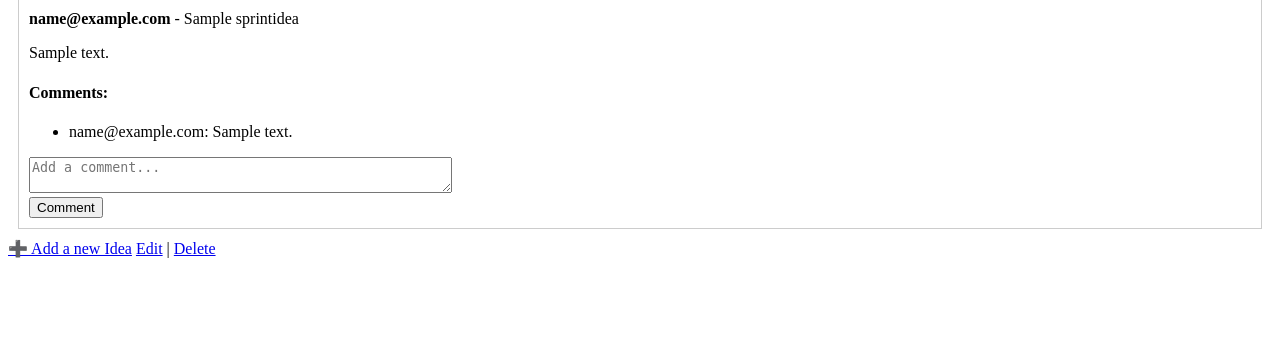
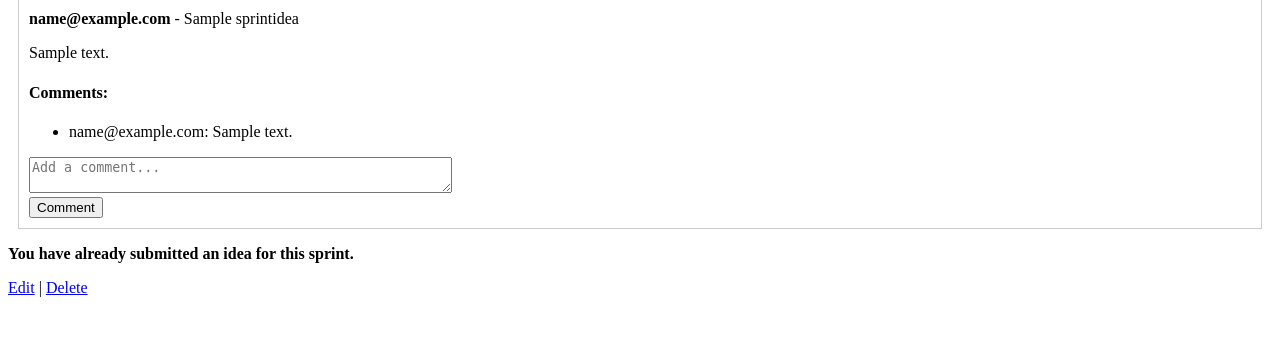
Before and after one commit to charmheroku/youth-portal, a Django app: page /books/sprint/1/ in a window 1280 px wide. Shown: the part 214-553 px from the top of the page. Run offline with Django 5.2, Linux system fonts and the light colour scheme; a user stored in the database is signed in; tables that the repository leaves empty hold one stand-in row (values such as "Sample post").

Commit message:
fix(ideas): restrict users to submitting only one idea per sprint

```diff
--- a/books/views.py
+++ b/books/views.py
@@ -217,16 +217,26 @@ class ReadingSprintDetailView(LoginRequiredMixin, DetailView):
     template_name = "books/sprint_detail.html"
     context_object_name = "sprint"
 
+    def get_queryset(self):
+        """
+        Prefetch related ideas to optimize queries.
+        """
+        return super().get_queryset().prefetch_related("ideas")
+
     def get_context_data(self, **kwargs):
         """
         Passes information if the user has completed this sprint.
         """
         context = super().get_context_data(**kwargs)
+        user = self.request.user
         sprint = self.object
 
         context["sprint_read"] = SprintProgress.objects.filter(
             user=self.request.user, sprint=sprint, is_read=True
         ).exists()
+        context["user_has_idea"] = any(
+            idea.user_id == user.id for idea in sprint.ideas.all()
+        )
 
         return context
 
@@ -277,7 +287,6 @@ class MarkSprintAsReadView(LoginRequiredMixin, View):
         group_id = kwargs["group_id"]
         sprint = get_object_or_404(ReadingSprint, id=sprint_id)
 
-        # Check if user is a participant of the group
         if request.user not in sprint.group.participants.all():
             messages.error(request, "You are not a member of this reading group.")
             return redirect("books:sprint_detail", pk=sprint_id)
@@ -312,6 +321,16 @@ class SprintIdeaCreateView(LoginRequiredMixin, View):
     """
 
     def get(self, request, sprint_id):
+        sprint = get_object_or_404(ReadingSprint, id=sprint_id)
+        if SprintIdea.objects.filter(sprint=sprint, user=request.user).exists():
+            messages.warning(
+                request, "You have already submitted an idea for this sprint."
+            )
+            return redirect("books:sprint_detail", pk=sprint_id)
+
+        if request.user not in sprint.group.participants.all():
+            messages.error(request, "You are not a member of this reading group.")
+            return redirect("books:group_detail", pk=sprint.group.id)
         form = SprintIdeaForm()
         return render(
             request, "books/idea_form.html", {"form": form, "sprint_id": sprint_id}
@@ -320,8 +339,10 @@ class SprintIdeaCreateView(LoginRequiredMixin, View):
     def post(self, request, sprint_id):
         sprint = get_object_or_404(ReadingSprint, id=sprint_id)
 
-        if request.user not in sprint.group.participants.all():
-            messages.error(request, "You are not in this group!")
+        if SprintIdea.objects.filter(sprint=sprint, user=request.user).exists():
+            messages.error(
+                request, "You have already submitted an idea for this sprint."
+            )
             return redirect("books:sprint_detail", pk=sprint_id)
 
         form = SprintIdeaForm(request.POST)
--- a/templates/books/sprint_detail.html
+++ b/templates/books/sprint_detail.html
@@ -36,8 +36,12 @@
   <p>No ideas yet.</p>
 {% endif %}
 
-{% if request.user in sprint.group.participants.all %}
-  <a href="{% url 'books:idea_add' sprint.id %}">➕ Add a new Idea</a>
+{% if not user_has_idea %}
+  <a href="{% url 'books:idea_add' sprint.id %}" class="btn btn-success">
+    ➕ Add Your Idea
+  </a>
+{% else %}
+  <p><strong>You have already submitted an idea for this sprint.</strong></p>
 {% endif %}
 
 {% if request.user.is_staff %}
```
